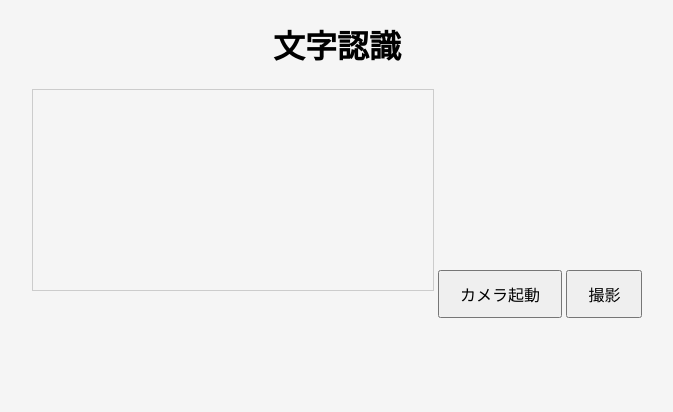
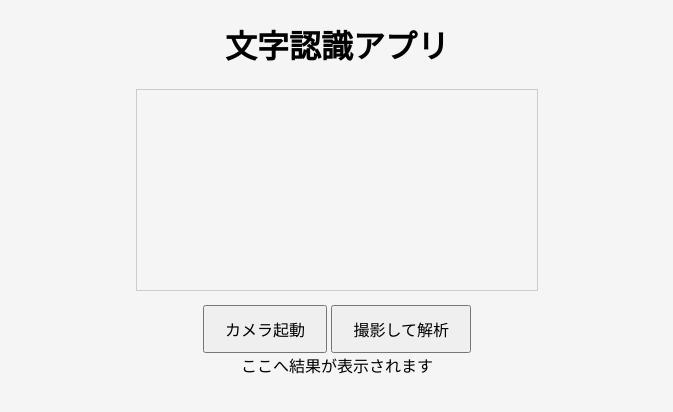
Before and after one commit to e234103is-arch/furigana-app, a website: page index.html in a window 1280 px wide. Shown: the whole page, without its empty margins (303-976 px from the left). Drawn offline with Linux system fonts and the light colour scheme.

Commit message:
Update index.html

```diff
--- a/index.html
+++ b/index.html
@@ -2,28 +2,25 @@
 <html lang="ja">
 <head>
   <meta charset="UTF-8" />
+  <meta name="viewport" content="width=device-width, initial-scale=1.0" />
   <title>OCR Camera</title>
   <link rel="stylesheet" href="style.css" />
 </head>
 <body>
 
-  <h1>文字認識</h1>
+  <h1>文字認識アプリ</h1>
 
-  <video
-  id="video"
-  autoplay
-  playsinline
-  muted
-  style="width:100%; max-width:400px;"
-></video>
+  <div class="camera-container">
+    <video id="video" autoplay playsinline muted></video>
+    <canvas id="canvas" style="display:none;"></canvas>
+  </div>
 
-<canvas id="canvas" style="display:none;"></canvas>
+  <div class="controls">
+    <button id="start">カメラ起動</button>
+    <button id="capture">撮影して解析</button>
+  </div>
 
-<button id="start">カメラ起動</button>
-<button id="capture">撮影</button>
-
-<div id="output"></div>
-
+  <div id="output">ここへ結果が表示されます</div>
 
   <script src="script.js"></script>
 </body>
```
